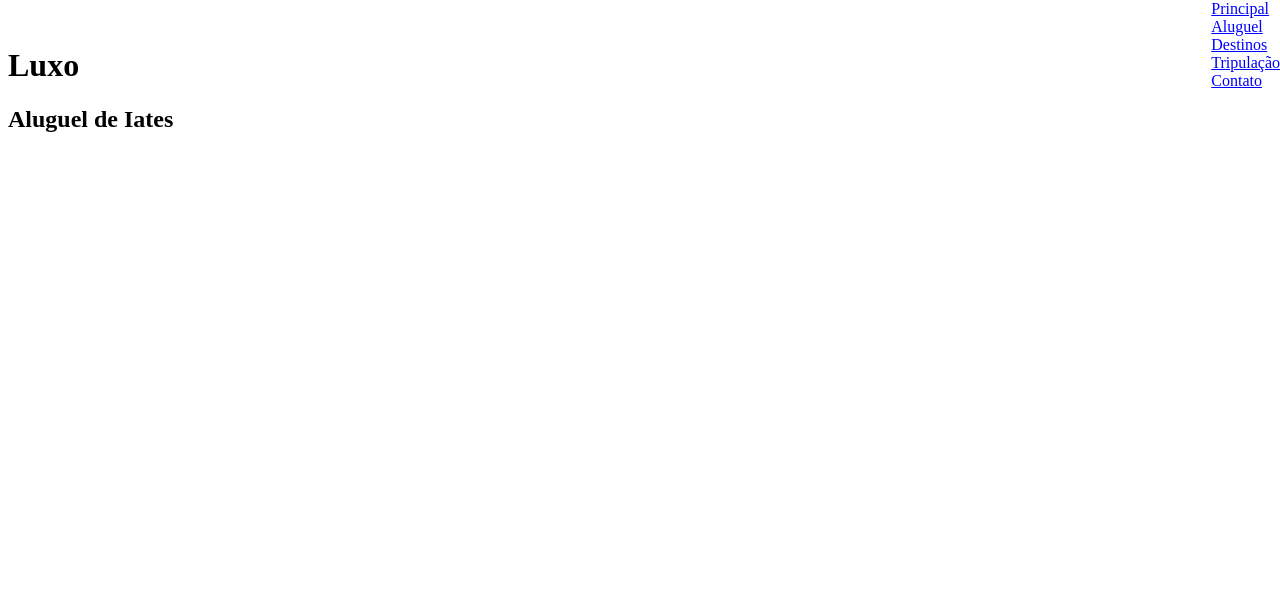
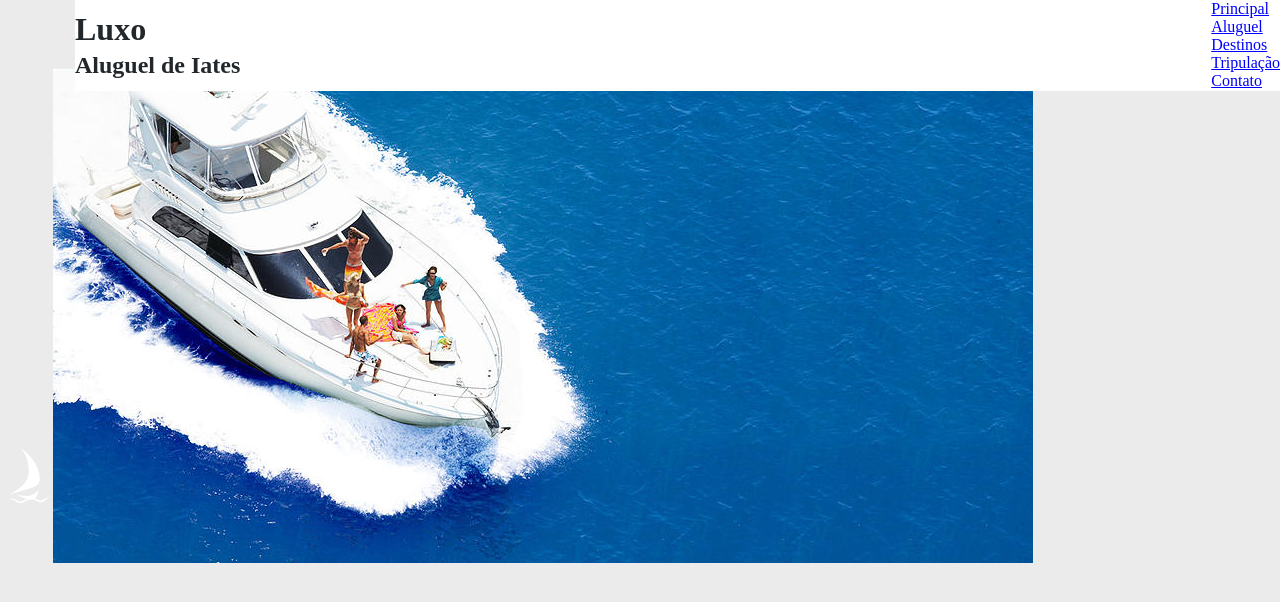
Before and after one commit to NicacioTeixeira/projetohtml, a plain HTML site: page html_projeto/index.html in a window 1280 px wide. Drawn offline with Linux system fonts and the light colour scheme.

Commit message:
Adicionando novos elementos no topo

```diff
--- a/html_projeto/index.html
+++ b/html_projeto/index.html
@@ -11,9 +11,21 @@
 
 <body>
 
-  <img src="">
+  <img class = "barquinho_topo" src="img/barco1.png">
+  <img class="barcoprincipal" src="img/barcoprincipal.jpg">
+
+<footer class="footer_no_topo">
+
+<div class="texto_topo">
+
   <h1>Luxo</h1>
   <h2>Aluguel de Iates</h2>
+
+</div>
+
+</footer>
+
+
 
 <nav class="nav_bar">
 
--- a/html_projeto/style.css
+++ b/html_projeto/style.css
@@ -1,3 +1,7 @@
+
+body{
+  background-color: #EBEBEB;
+}
 .menu_principal{
 
   list-style-type: none;
@@ -24,4 +28,22 @@ a:link{
 a:hover{
     color:black
 }
-body{}
+.barcoprincipal{
+  position: relative;
+  top: 60px;
+}
+
+.texto_topo {
+
+  color: #21272B;
+  line-height: 0.5;
+  position: fixed;
+  top: 0;
+  right:0;
+  left:75px;
+  width: 100%;
+  background-color: white;
+  text-align: left;
+  z-index: 999;
+
+}
```
